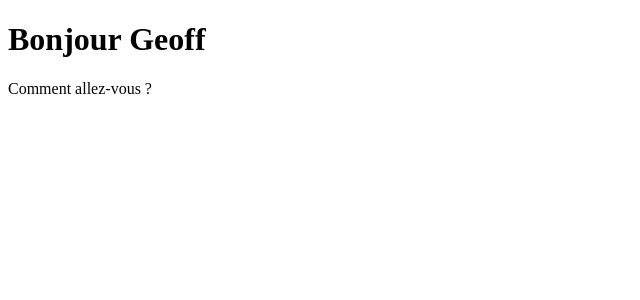
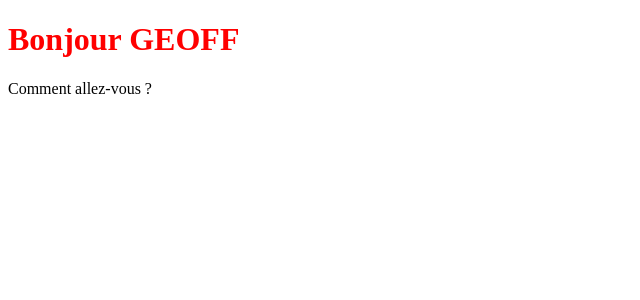
Before and after one commit to Jojoaventurier/Tutoriel-Vue.js, a Vue app in the folder First Vue Project/: page / in a window 1280 px wide. Shown: the top 300 px of the page, without its empty margins (0-640 px from the left). Built offline with nearby package versions, Linux system fonts and the light colour scheme.

Commit message:
added style

```diff
--- a/First Vue Project/src/App.vue
+++ b/First Vue Project/src/App.vue
@@ -1,8 +1,14 @@
 <template>
-  <h1>Bonjour {{ firstName }}</h1>
+  <h1>Bonjour {{ firstName.toUpperCase() }}</h1>
   <p>Comment allez-vous ?</p>
 </template>
 
 <script setup>
 const firstName = "Geoff"
 </script>
+
+<style>
+h1 {
+  color: red;
+}
+</style>
```
